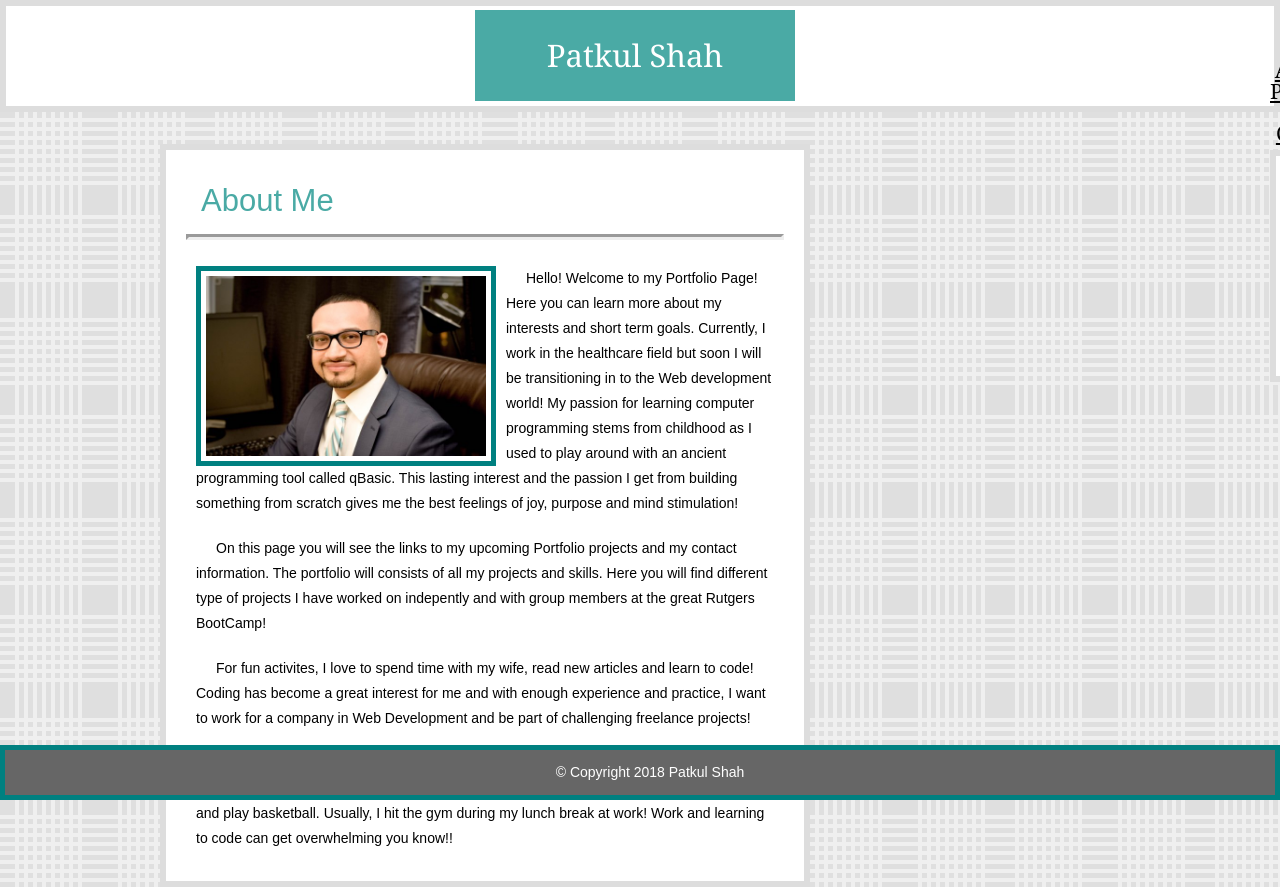
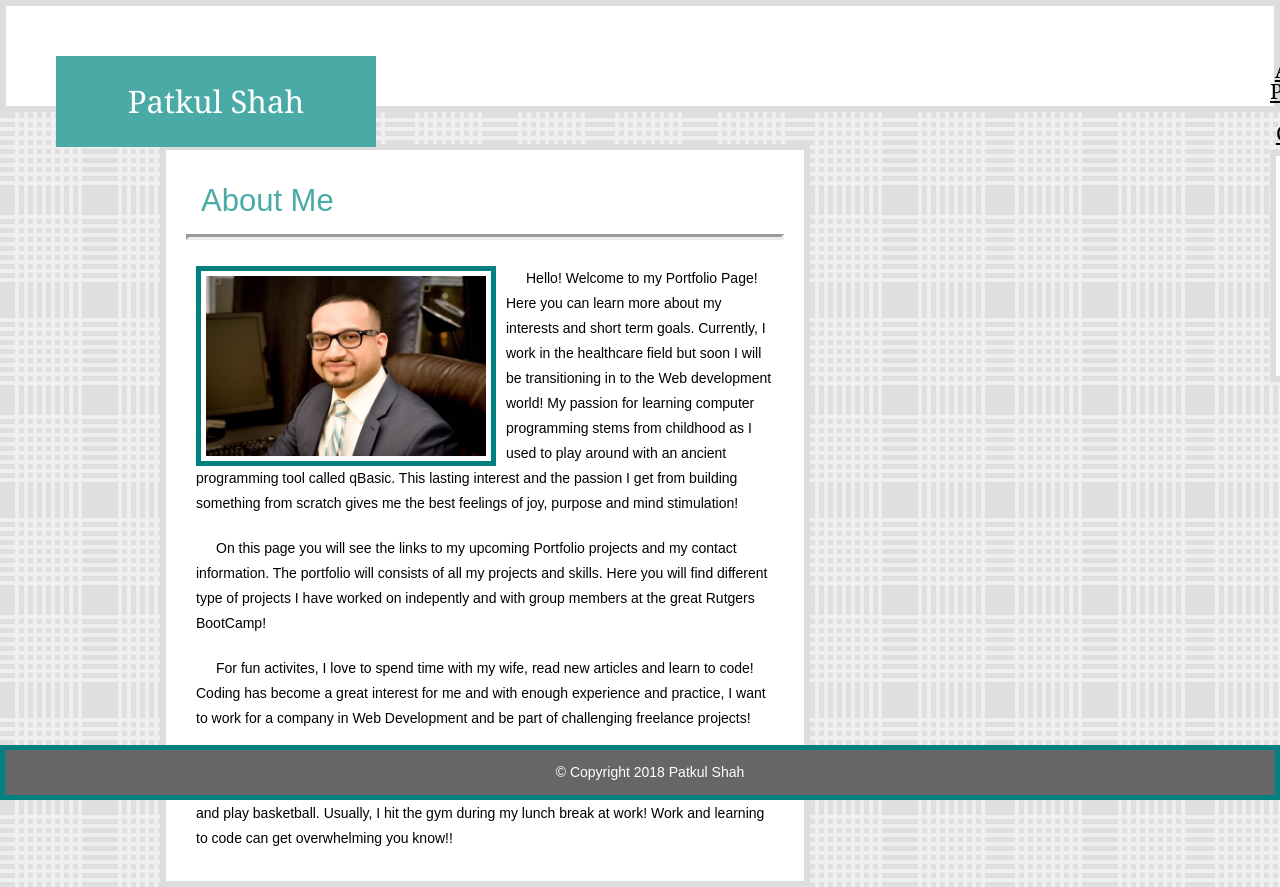
Before and after one commit to Tapesh123/Basic-Portfolio, a plain HTML site: page index.html in a window 1280 px wide. Drawn offline with Linux system fonts and the light colour scheme.

Commit message:
another update

```diff
--- a/assets/css/style.css
+++ b/assets/css/style.css
@@ -24,7 +24,7 @@ a:active {
   -ms-transform: rotate(-10deg);
   -webkit-transform: rotate(-10deg);
   -moz-transform: rotate(-10deg);
-  -o-transform: rotate(-10deg);
+  /* -o-transform: rotate(-10deg); */
   transform: rotate(-10deg);
 
 }
@@ -46,6 +46,7 @@ header {
   background-color: white;
   font-family: 'Georgia', Times, "Times New Roman", serif;
   border: 6px solid #dddddd;
+
   }
 
   h1 {
@@ -54,16 +55,16 @@ header {
       color: #ffffff;
       background: #4aaaa5;
       position: fixed;
-      /* float: left; */
+      float: left;
       /* margin-left: 325px; */
       width: 320px;
           padding: 30px;
-          margin: 0 auto 0;
+          margin: 0 auto;
           text-align: center;
           font-family: 'Georgia', Times, "Times New Roman", serif;
           font-size: 31px;
-          left: 475px;
-          top: 10px;
+          /* left: 475px;
+          top: 10px; */
 
   }
 
@@ -95,6 +96,7 @@ header {
     border: 6px solid #dddddd;
     margin: left;
     font-family: 'Arial', "Helvetica Neue", Helvetica, sans-serif;
+
   }
 
   #connect {
@@ -103,13 +105,14 @@ header {
     left: 1270px;
     top: 150px;
     padding: 40px;
-    margin: 0 auto;
+    margin: right;
     text-align: Center;
     background: white;
     width: 400px;
     font-size: 26px;
     color: #4aaaa5;
     border: 6px solid #dddddd;
+
 
   }
 
```
